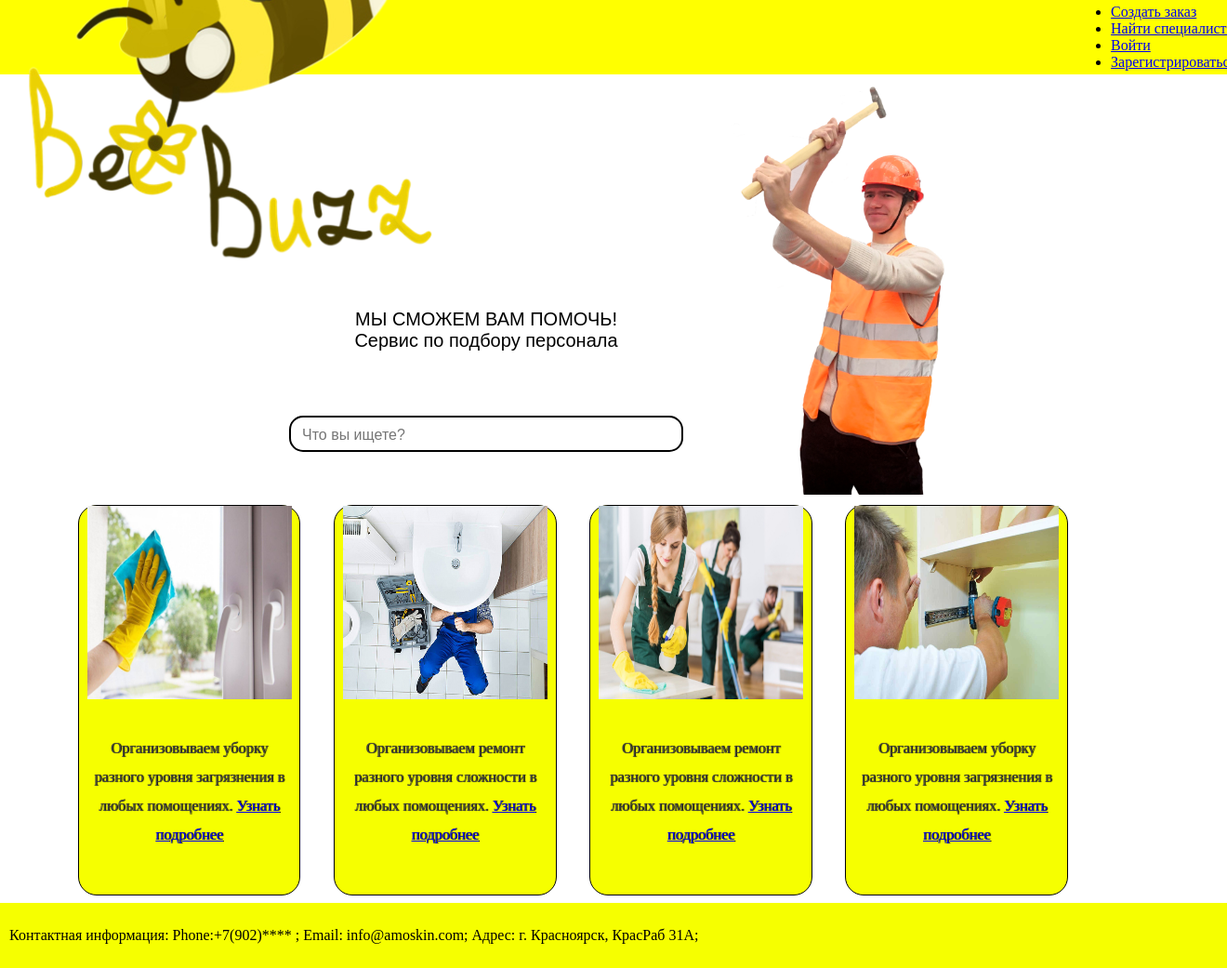
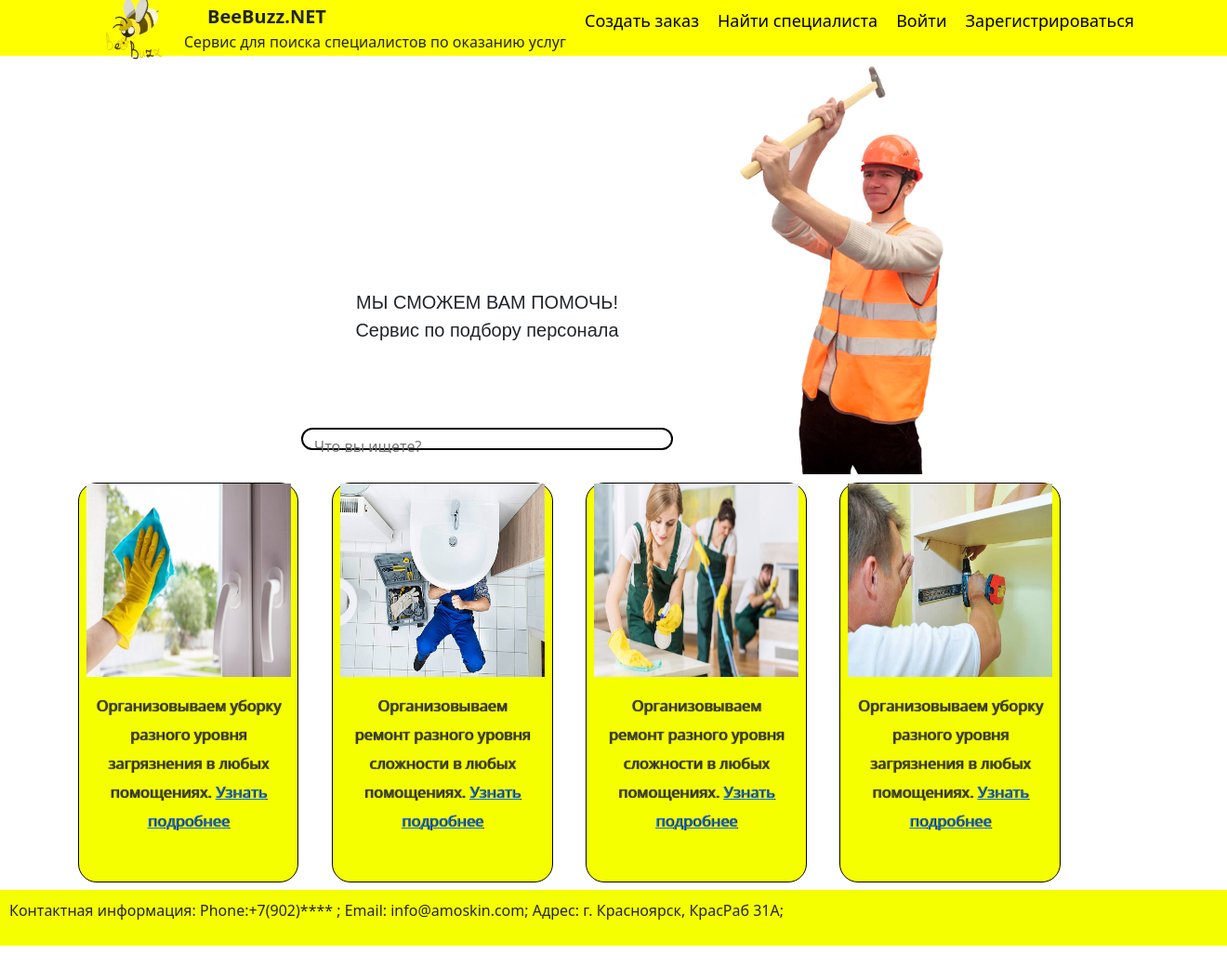
Before and after one commit to gambit515/Or_God_with_us, a Django app: page / in a window 1320 px wide; the page is wider, and only the part inside the window is pictured. Shown: that part at 93% size. After the commit the page ends 1017 px from the top of that part, so only its background shows below. Run offline with Django 4.2, Linux system fonts and the light colour scheme; some libraries are stand-ins or nearby versions.

Commit message:
startsheet правки

```diff
--- a/SpecialistSyte/main/templates/main/mainsheet.html
+++ b/SpecialistSyte/main/templates/main/mainsheet.html
@@ -9,7 +9,7 @@
     <link rel="stylesheet" href="libs/bootstrap-grid.min.css">
     <link rel="preconnect" href="https://fonts.gstatic.com">
     <link href="https://fonts.googleapis.com/css2?family=Noto+Sans:ital,wght@0,400;0,700;1,400&display=swap" rel="stylesheet">
-    <title>BeeBuzz</title>
+    <title>BeeBuzz.NET</title>
     <link rel="stylesheet" href="{% static 'main/css/vivod_BD.css' %}">
 </head>
 
--- a/SpecialistSyte/main/templates/main/startsheet.html
+++ b/SpecialistSyte/main/templates/main/startsheet.html
@@ -3,22 +3,32 @@
 <html lang="ru">
 <head>
     <meta charset="UTF-8">
-	<link href='http://fonts.googleapis.com/css?family=Lato:100,300,400,700,900'
-	rel='stylesheet' type='text/css'>
-	<link href="{% static 'main/css/startsheet_1.css' %}" rel="stylesheet" type="text/css" media="all" />
     <meta name="viewport" content="width=device-width, initial-scale=1.0">
-	<link rel="stylesheet" type="style.css" >
-	 <link rel="icon" href="{% static 'main/images/startsheet_1.ico' %}" type="image/x-icon">
-		<title>BeeBuzz</title>
+    <link rel="stylesheet" href="libs/bootstrap-reboot.min.css">
+    <link rel="stylesheet" href="libs/bootstrap-grid.min.css">
+    <link rel="preconnect" href="https://fonts.gstatic.com">
+    <link href="https://fonts.googleapis.com/css2?family=Noto+Sans:ital,wght@0,400;0,700;1,400&display=swap" rel="stylesheet">
+    <title>BeeBuzz.NET</title>
+    <link rel="stylesheet" href="{% static 'main/css/startsheet_1.css' %}">
+</head>
 
+<body>
 
 	<header>
         <div class="logo">
-  <a href="{% url 'main' %}"><img src="{% static 'main/images/startsheet_2.png' %}"alt=""/></a>
+            <table>
+                <td>
+                    <a href="{% url 'main' %}"><img src="{% static 'main/images/startsheet_2.png' %}" id="logotip" alt="" width="70"/></a>
+                </td>
+                <td>
+                    <div class="namelogo"><label>BeeBuzz.NET</label></div>
+                    <div class="namelogo2"><label>Сервис для поиска специалистов по оказанию услуг</label></div>
+                </td>
+            </table>
        </div>
-  <nav>
+         <nav class="text-sh">
            <ul>
-      	<li><a href="{% url 'anket' %}" target="_blank" rel="noopener noreferrer">Создать заказ</a></li>
+                 <li><a href="#">Создать заказ</a></li>
                  <li><a href="#">Найти специалиста</a></li>
                  <li><a href="#">Войти</a></li>
                <li><a href="{% url 'reg' %}" target="_blank" rel="noopener noreferrer">Зарегистрироваться</a></li>
@@ -26,11 +36,9 @@
          </nav>
     </header>
 
-
 	<table align="center">
 		<tr>
 			<td align="center" valign="bottom">
-
 				<nav class="lp">
 					<div class="lp_lab">
 						<label>МЫ СМОЖЕМ ВАМ ПОМОЧЬ!<br>Сервис по подбору персонала<br><br><br><br></label>
@@ -38,7 +46,6 @@
 					<div class="search-box">
 						<input type="text" class="search-txt" placeholder="Что вы ищете?">
 					</div>
-
 				</nav>
 			</td>
 			<td>
@@ -52,7 +59,6 @@
 
 	<section class="about">
 	<div class="wrap_about">
-
 		<article class="grid">
 		<img src="{% static 'main/images/startsheet_4.jpeg' %}" width="220px" height="208px" alt="">
 			<p>Организовываем уборку разного уровня загрязнения в любых помощениях. <a href="#"> Узнать подробнее</a></p>
```
Lines whose indentation alone changed are shown as unchanged.
